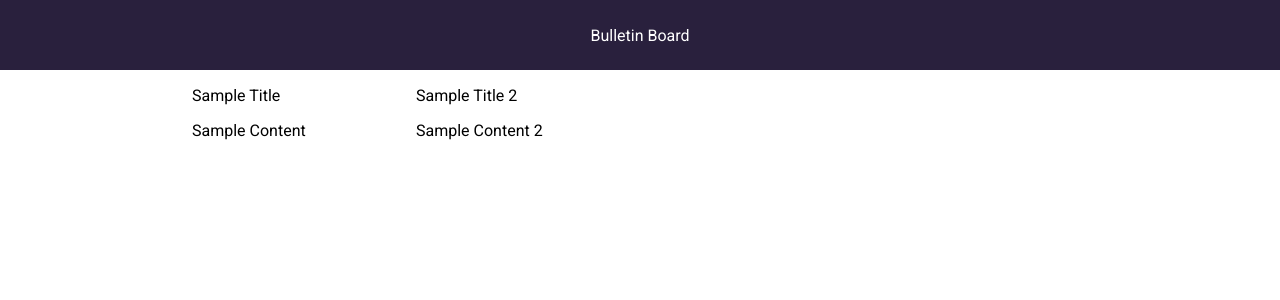
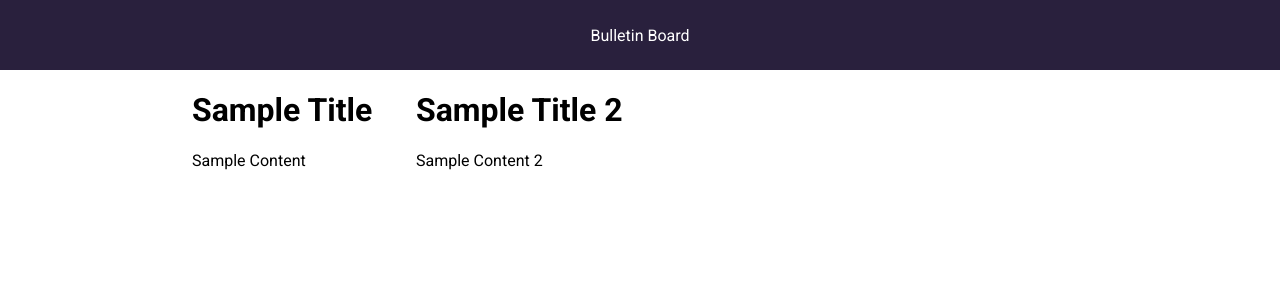
Before and after one commit to KeithRussel/bulletinboard, a React (Create React App) app: page / in a window 1280 px wide. Shown: the top 300 px of the page. Built offline with nearby package versions, Linux system fonts and the light colour scheme; the HTML template or start-up script is replaced by a standard one.

Commit message:
Remove object.values and change to destructure object

```diff
--- a/src/Components/Articles/Article.js
+++ b/src/Components/Articles/Article.js
@@ -3,9 +3,11 @@ import React from "react";
 const Article = ({ article }) => {
   return (
     <div className="card">
-      {Object.values(article).map((value, index) => (
+      {/* {Object.values(article).map((value, index) => (
         <p key={index}>{value}</p>
-      ))}
+      ))} */}
+      <h1>{article.title}</h1>
+      <p>{article.content}</p>
     </div>
   );
 };
```
